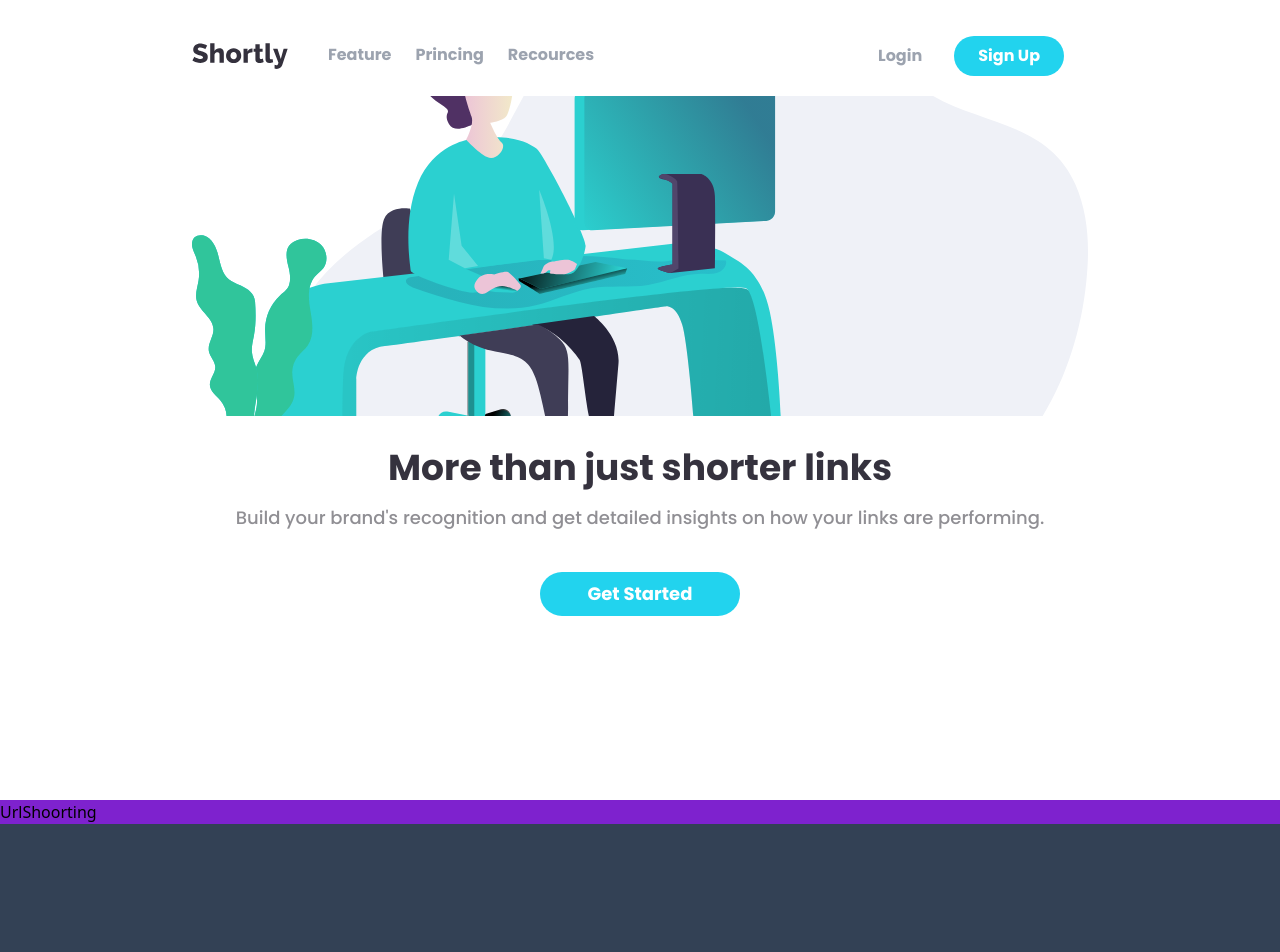
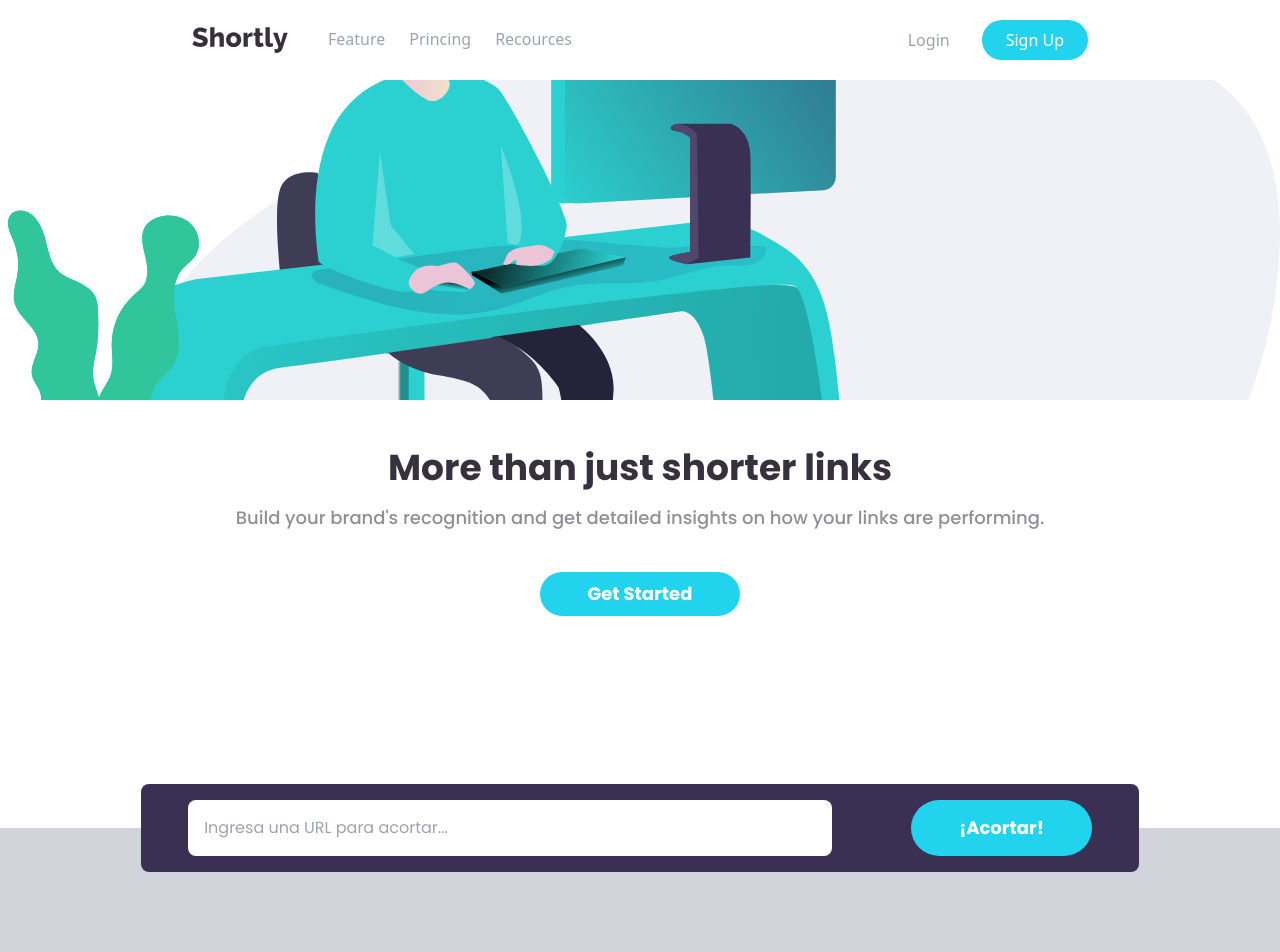
Before and after one commit to ZairBello/URL-Short, a React (Vite) app: page / in a window 1280 px wide. Shown: the top 952 px of the page. Built offline with nearby package versions, Linux system fonts and the light colour scheme.

Commit message:
add the api

```diff
--- a/src/App.jsx
+++ b/src/App.jsx
@@ -6,18 +6,18 @@ import UrlShoorting from "./components/urlshoorting";
 function App() {
   return (
     <>
-      <main className="bg-white h-screen w-full px-6 md:px-16 lg:px-36 xl:px-48 font-bold py-4 font-poppins">
+      <main className="bg-white">
         <Navbar />
         {/* FIRST PART THE WEB */}
         {/* IMAGEN */}
-          <div className="flex justify-end">
+        <div className="flex justify-end pl-2">
           <img
             src={Imagen}
             alt="Imagen de Fondo"
             className="object-cover object-left h-80 w-full "
           />
         </div>
-        <section className="h-2/5">
+        <section className="h-96 w-full px-6 md:px-16 lg:px-36 xl:px-48 font-bold py-4 font-poppins">
           {/* TEXT TO INFORMATION */}
           <div className="flex flex-col mt-8 gap-4">
             <h1 className="text-4xl font-bold text-center text-[#35323e]">
@@ -38,15 +38,13 @@ function App() {
             </div>
           </div>
         </section>
-      </main>
         {/* URL SHORTING */}
-        <section className="">
+        <section className="bg-gradient-to-t from-gray-300 to-white to-50% from-50% h-full">
             <UrlShoorting />
         </section>
         {/* SECOND PART */}
-        <section className="h-full bg-slate-700 min-h-screen">
-
-        </section>
+        <section className="h-full bg-gray-300 min-h-screen"></section>
+      </main>
     </>
   );
 }
--- a/src/components/navbar/index.jsx
+++ b/src/components/navbar/index.jsx
@@ -35,7 +35,7 @@ const Navbar = () => {
 
   return (
     <>
-      <div className="flex w-full justify-between items-center h-20 pr-6">
+      <div className="flex w-full justify-between items-center h-20 px-6 md:px-16 lg:px-36 xl:px-48">
         {/* DESKTOP VIEW */}
         <div className="flex">
           <img src={Logo} alt="Logo" className="w-24" />
--- a/src/components/urlshoorting/index.jsx
+++ b/src/components/urlshoorting/index.jsx
@@ -1,9 +1,90 @@
-import React from 'react'
+import React, { useState } from "react";
 
-const UrlShoorting = () => {
+const UrlShortener = () => {
+  const [originalUrl, setOriginalUrl] = useState("");
+  const [shortenedUrl, setShortenedUrl] = useState("");
+  const [error, setError] = useState("");
+
+  const handleInputChange = (e) => {
+    setOriginalUrl(e.target.value);
+  };
+
+  const handleShortenClick = async () => {
+    if (!originalUrl) {
+      setError("Por favor, ingresa una URL");
+      return;
+    }
+
+    // https://cors-anywhere.herokuapp.com/https://ulvis.net/api/v1/shorten
+    try {
+      const response = await fetch(`https://cleanuri.com/api/v1/shorten`, {
+        method: "POST",
+        headers: {
+          "Content-Type": "application/json",
+        },
+        body: JSON.stringify({ url: originalUrl })
+      });
+
+      const data = await response.json();
+      if (data.error) {
+        setError("Error al acortar la URL");
+        setShortenedUrl("");
+      } else {
+        setShortenedUrl(data.shortUrl);
+        setError("");
+      }
+    } catch (error) {
+      setError("Error al acortar la URL");
+      setShortenedUrl("");
+    }
+  };
+
+  const handleCopyClick = () => {
+    navigator.clipboard.writeText(shortenedUrl);
+  };
+
   return (
-    <div className='bg-purple-700'>UrlShoorting</div>
-  )
-}
+    <div className="w-full px-4 flex flex-col items-center font-poppins">
+      <div className="bg-[#3A3053] p-4 w-80 lg:w-4/5 rounded-lg overflow-hidden bg-right-top bg-no-repeat">
+        <div className="w-full flex flex-col lg:flex-row justify-around gap-4">
+          <input
+            className="p-4 rounded-lg lg:w-4/6"
+            placeholder="Ingresa una URL para acortar..."
+            value={originalUrl}
+            onChange={handleInputChange}
+          />
+          <button
+            onClick={handleShortenClick}
+            className="px-12 py-2 text-lg font-bold text-white bg-cyan-400 rounded-full hover:bg-cyan-500 transition-transform transform hover:scale-105"
+          >
+            ¡Acortar!
+          </button>
+        </div>
+        {error && <p className="text-red-500 mt-4">{error}</p>}
+        {shortenedUrl && (
+          <div className="mt-4 p-4 bg-white rounded-lg flex flex-col lg:flex-row justify-between items-center">
+            <p className="text-gray-700 break-all">{originalUrl}</p>
+            <div className="flex items-center mt-2 lg:mt-0">
+              <a
+                href={shortenedUrl}
+                target="_blank"
+                rel="noopener noreferrer"
+                className="text-cyan-500 underline break-all mr-4"
+              >
+                {shortenedUrl}
+              </a>
+              <button
+                onClick={handleCopyClick}
+                className="px-4 py-2 text-sm font-bold text-white bg-cyan-400 rounded-full hover:bg-cyan-500 transition-transform transform hover:scale-105"
+              >
+                Copiar
+              </button>
+            </div>
+          </div>
+        )}
+      </div>
+    </div>
+  );
+};
 
-export default UrlShoorting
+export default UrlShortener;
```
Lines whose indentation alone changed are shown as unchanged.
